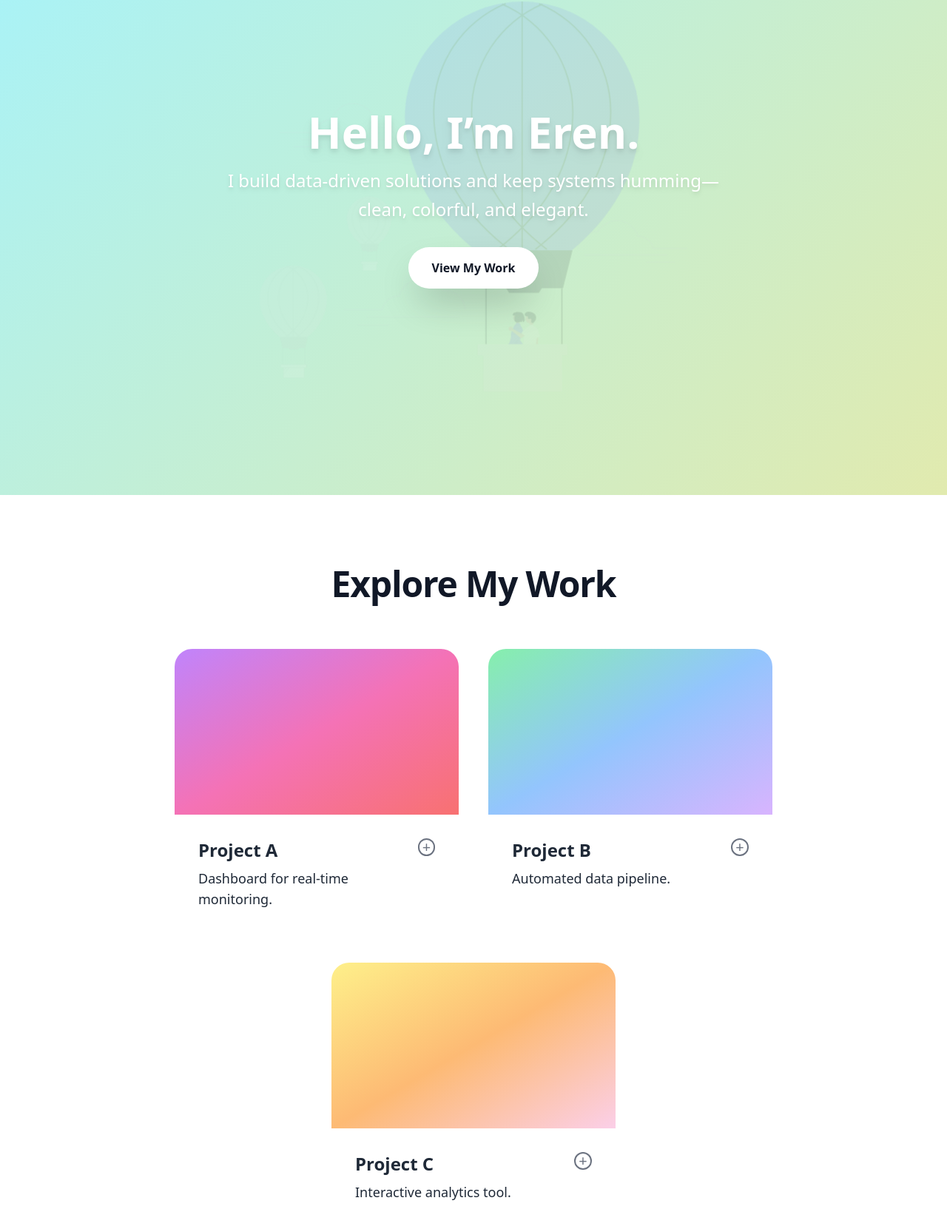
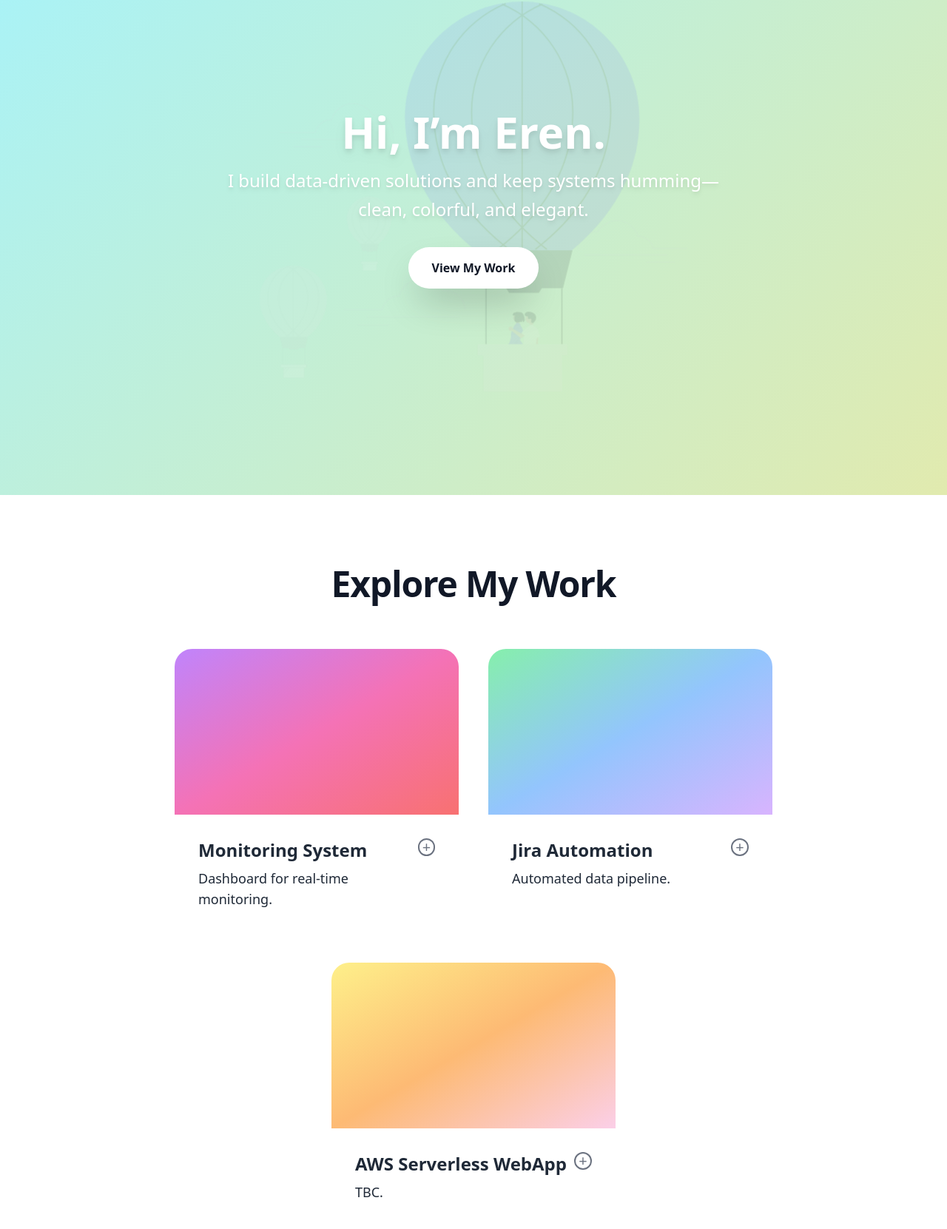
Before and after one commit to fuzuly/eren-portfolio, a plain HTML site: page index.html in a window 1280 px wide. Shown: the part 131-1792 px from the top of the page at 74% size. Drawn offline with nearby package versions, Linux system fonts and the light colour scheme.

Commit message:
Update index.html

```diff
--- a/index.html
+++ b/index.html
@@ -73,7 +73,7 @@
     <img src="macbook.svg"
          alt=""
          class="absolute inset-0 m-auto w-3/4 max-w-xl opacity-10 animate-float" />
-    <h1 class="text-6xl font-extrabold text-white drop-shadow-lg mb-4 z-10">Hello, I’m Eren.</h1>
+    <h1 class="text-6xl font-extrabold text-white drop-shadow-lg mb-4 z-10">Hi, I’m Eren.</h1>
     <p class="text-2xl text-white drop-shadow-md max-w-2xl mb-8 leading-relaxed z-10">
       I build data-driven solutions and keep systems humming—clean, colorful, and elegant.
     </p>
@@ -97,13 +97,13 @@
           <div class="p-8 text-gray-800">
             <div class="card-header">
               <div>
-                <h3 class="text-2xl font-semibold mb-2">Project A</h3>
+                <h3 class="text-2xl font-semibold mb-2">Monitoring System</h3>
                 <p class="text-lg font-light">Dashboard for real-time monitoring.</p>
               </div>
               <div class="plus text-gray-500">+</div>
             </div>
             <div class="card-detail text-gray-700">
-              <p>This project uses Grafana and Prometheus to visualize server metrics in real time, complete with alerting and custom dashboards.</p>
+              <p> Creating dashboards with Grafana and Kibana to follow more than 1500 servers live. Creating alerts for each microservice so manual work can be reduced..</p>
             </div>
           </div>
         </div>
@@ -116,7 +116,7 @@
           <div class="p-8 text-gray-800">
             <div class="card-header">
               <div>
-                <h3 class="text-2xl font-semibold mb-2">Project B</h3>
+                <h3 class="text-2xl font-semibold mb-2">Jira Automation</h3>
                 <p class="text-lg font-light">Automated data pipeline.</p>
               </div>
               <div class="plus text-gray-500">+</div>
@@ -135,13 +135,13 @@
           <div class="p-8 text-gray-800">
             <div class="card-header">
               <div>
-                <h3 class="text-2xl font-semibold mb-2">Project C</h3>
-                <p class="text-lg font-light">Interactive analytics tool.</p>
+                <h3 class="text-2xl font-semibold mb-2">AWS Serverless WebApp</h3>
+                <p class="text-lg font-light">TBC.</p>
               </div>
               <div class="plus text-gray-500">+</div>
             </div>
             <div class="card-detail text-gray-700">
-              <p>Built in React and D3.js, this single-page app lets users explore time-series data with smooth zoom and pan interactions.</p>
+              <p>TBC</p>
             </div>
           </div>
         </div>
```
